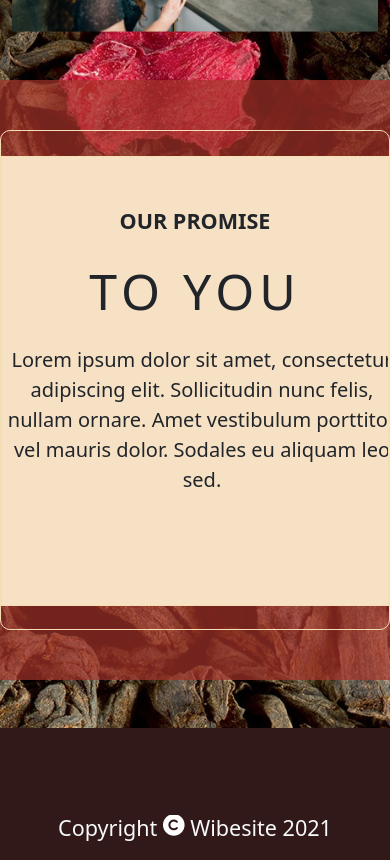
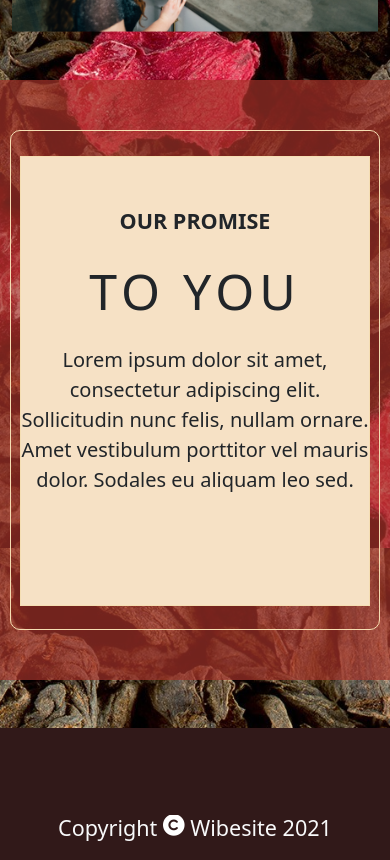
Before and after one commit to wizibou99/proto3, a plain HTML site: page index.html in a window 390 px wide. Shown: the part 1140-2000 px from the top of the page. Drawn offline with nearby package versions, Linux system fonts and the light colour scheme.

Commit message:
modification

```diff
--- a/index.html
+++ b/index.html
@@ -11,7 +11,7 @@
     <title>prototype 3</title>
 </head>
 <body>
-    <div class="container-fluid">
+    <div class="container-fluid justify-content-center">
         <div class="haut">
             <p class="text-center text-danger fs-3 mt-5 fw-bold">A FREE BOOTSTRAP BUSINESS THEME</p>
             <p class="text-center text-light buss">BUSINESS CUSUAL</p>
--- a/responsive.css
+++ b/responsive.css
@@ -13,7 +13,7 @@
     }
     .btn{
         left: -210px;
-        bottom: 10px;
+        bottom: -70px;
     }
     .nav-item{
         margin-left: 10px;
@@ -22,10 +22,13 @@
         margin-top: -200px;
     }
     .rect1{
-        min-width: 100%;
+        min-width: 95%;
     }
     .rect2{
-        min-width: 100%;
+        min-width: 90%;
+    }
+    .sous{
+
     }
 
 
--- a/style.css
+++ b/style.css
@@ -72,7 +72,7 @@ ul{
     font-weight: 100;
 }
 .sous{
-    width: 400px;
+    max-width: 400px;
     margin: auto;
     font-size: 20px;
 }
```
